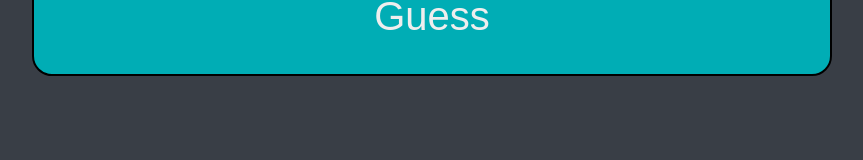
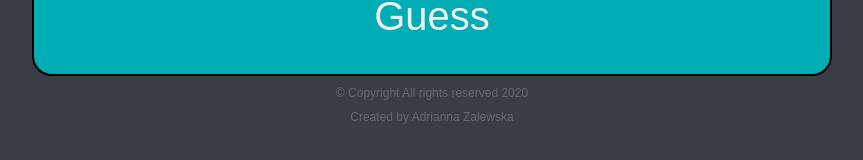
Before and after one commit to ada-zalewska/Guess_the_Number_Game, a plain HTML site: page index.html in a window 1280 px wide. Shown: the part 550-710 px from the top of the page, without its empty margins (208-1071 px from the left). Drawn offline with Linux system fonts and the light colour scheme.

Commit message:
Adding div for rights

```diff
--- a/index.html
+++ b/index.html
@@ -35,6 +35,10 @@
       <button id="guessSubmit">Guess</button>
       <button id="resetBtn" class="hide">Restart game</button>
     </div>
+    <div class="rights">
+      <p>© Copyright All rights reserved 2020</p>
+      <p>Created by Adrianna Zalewska</p>
+    </div>
     <script src="script.js"></script>
   </body>
 </html>
```
